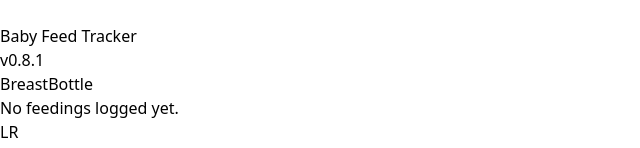
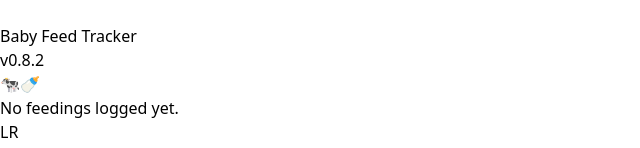
Before and after one commit to emilybeck25-code/Baby-Feed-Tracker, a React (Vite) app: page / in a window 1280 px wide. Shown: the top 148 px of the page, without its empty margins (0-640 px from the left). Built offline with nearby package versions, Linux system fonts and the light colour scheme.

Commit message:
chore(ui): replace toggle text with 🐄 and 🍼 emojis

```diff
--- a/package.json
+++ b/package.json
@@ -1,6 +1,6 @@
 {
   "name": "baby-feed-tracker",
-  "version": "0.8.1",
+  "version": "0.8.2",
   "type": "module",
   "scripts": {
     "dev": "vite",
--- a/src/components/layout/FeedTypeToggle.jsx
+++ b/src/components/layout/FeedTypeToggle.jsx
@@ -61,8 +61,8 @@ export function FeedTypeToggle({ variant = 'compact' }) {
             aria-label="Feed type"
             className={`flex items-center gap-1 rounded-2xl bg-slate-100 shadow-inner ${containerClasses}`}
         >
-            {renderButton(FeedType.Breast, 'Breast')}
-            {renderButton(FeedType.Bottle, 'Bottle')}
+            {renderButton(FeedType.Breast, '🐄')}
+            {renderButton(FeedType.Bottle, '🍼')}
         </div>
     );
 }
```
